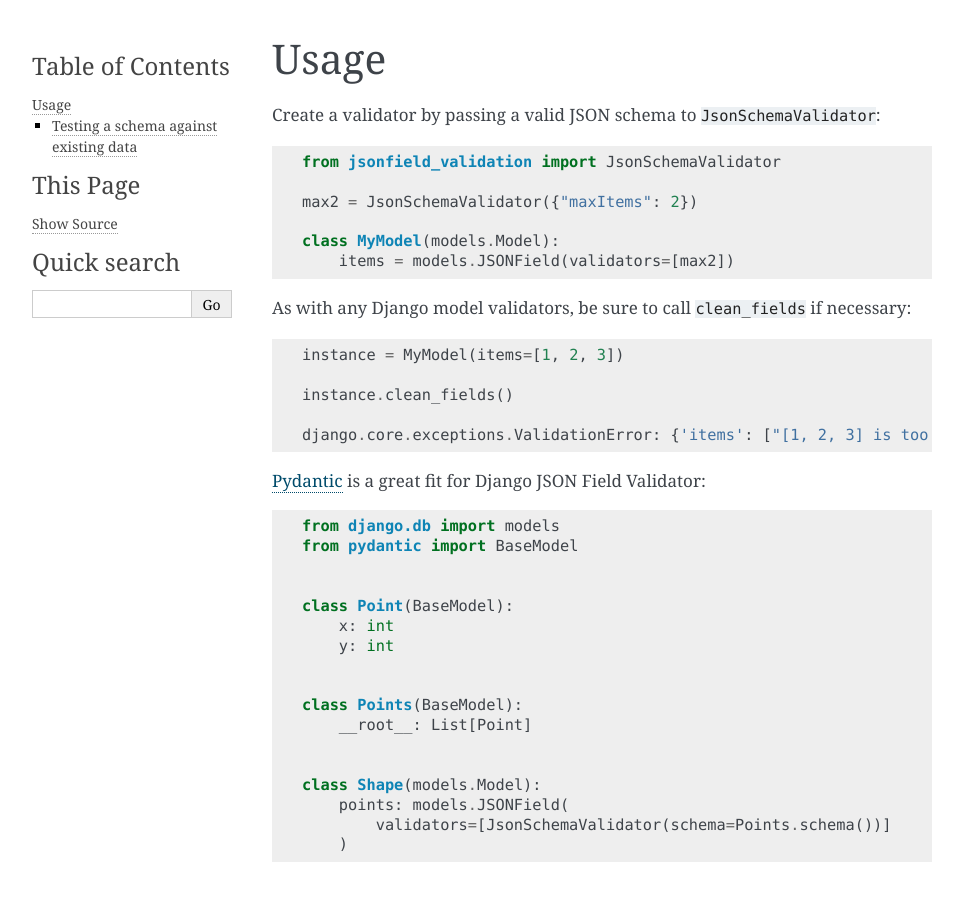
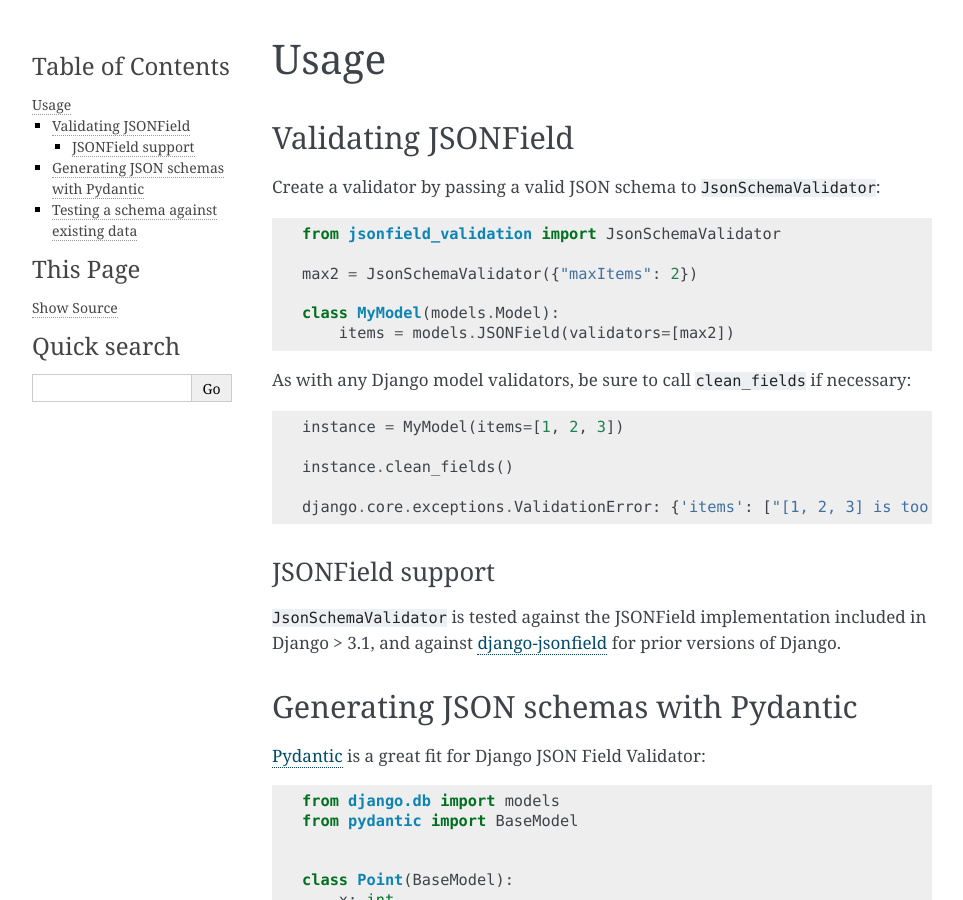
Before and after one commit to chrislawlor/jsonfield-validation, a Sphinx documentation site: the page built from docs/usage.rst, in a window 1280 px wide and 900 px high. Shown: the whole window, without its empty margins (148-1111 px from the left). Built offline with Sphinx 7.4.7, drawn with Linux system fonts in a browser that asks for light colours; pages that are not in the unit, such as notebooks, are missing from menus.

Commit message:
Add headers

```diff
--- a/docs/usage.rst
+++ b/docs/usage.rst
@@ -1,6 +1,9 @@
 =====
 Usage
 =====
+
+Validating JSONField
+--------------------
 
 Create a validator by passing a valid JSON schema to
 ``JsonSchemaValidator``:
@@ -26,6 +29,20 @@
 
     django.core.exceptions.ValidationError: {'items': ["[1, 2, 3] is too long"]}
 
+
+
+JSONField support
++++++++++++++++++
+
+``JsonSchemaValidator`` is tested against the JSONField
+implementation included in Django > 3.1, and
+against django-jsonfield_ for prior versions of Django.
+
+.. _django-jsonfield: https://pypi.org/project/django-jsonfield/
+
+
+Generating JSON schemas with Pydantic
+-------------------------------------
 
 Pydantic_ is a great fit for Django JSON Field Validator:
 
```
